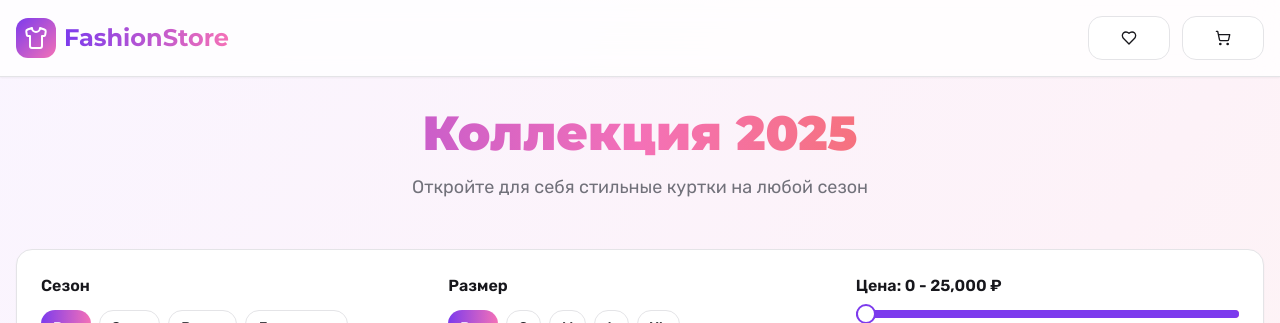
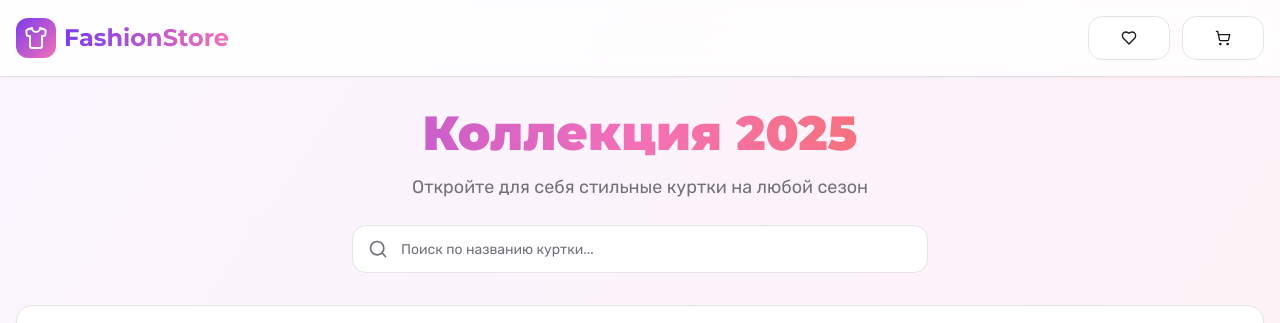
Before and after one commit to pr-poehali-dev/jacket-photo-creation, a React (Vite) app: page / in a window 1280 px wide. Shown: the top 323 px of the page. Built offline with nearby package versions, Linux system fonts and the light colour scheme.

Commit message:
Feat: добавить поиск товаров в каталоге

```diff
--- a/src/pages/Index.tsx
+++ b/src/pages/Index.tsx
@@ -6,6 +6,7 @@ import { Badge } from '@/components/ui/badge';
 import { Sheet, SheetContent, SheetHeader, SheetTitle, SheetTrigger } from '@/components/ui/sheet';
 import { Slider } from '@/components/ui/slider';
 import { Label } from '@/components/ui/label';
+import { Input } from '@/components/ui/input';
 import { Select, SelectContent, SelectItem, SelectTrigger, SelectValue } from '@/components/ui/select';
 import Icon from '@/components/ui/icon';
 
@@ -94,6 +95,7 @@ export default function Index() {
   const [priceRange, setPriceRange] = useState<[number, number]>([0, 25000]);
   const [filterSize, setFilterSize] = useState<string>('Все');
   const [sortBy, setSortBy] = useState<string>('default');
+  const [searchQuery, setSearchQuery] = useState<string>('');
 
   const categories = ['Все', 'Зима', 'Весна', 'Демисезон'];
   const sizes = ['Все', 'S', 'M', 'L', 'XL'];
@@ -119,7 +121,8 @@ export default function Index() {
       const categoryMatch = selectedCategory === 'Все' || p.category === selectedCategory;
       const priceMatch = p.price >= priceRange[0] && p.price <= priceRange[1];
       const sizeMatch = filterSize === 'Все' || p.sizes.includes(filterSize);
-      return categoryMatch && priceMatch && sizeMatch;
+      const searchMatch = searchQuery === '' || p.name.toLowerCase().includes(searchQuery.toLowerCase());
+      return categoryMatch && priceMatch && sizeMatch && searchMatch;
     })
     .sort((a, b) => {
       switch (sortBy) {
@@ -289,13 +292,35 @@ export default function Index() {
       </header>
 
       <main className="container mx-auto px-4 py-8">
-        <section className="mb-12 text-center animate-fade-in">
+        <section className="mb-8 text-center animate-fade-in">
           <h2 className="text-5xl font-black mb-4 bg-gradient-to-r from-primary via-secondary to-accent bg-clip-text text-transparent">
             Коллекция 2025
           </h2>
-          <p className="text-lg text-muted-foreground max-w-2xl mx-auto">
+          <p className="text-lg text-muted-foreground max-w-2xl mx-auto mb-6">
             Откройте для себя стильные куртки на любой сезон
           </p>
+          <div className="max-w-xl mx-auto">
+            <div className="relative">
+              <Icon name="Search" className="absolute left-4 top-1/2 -translate-y-1/2 text-muted-foreground" size={20} />
+              <Input
+                type="text"
+                placeholder="Поиск по названию куртки..."
+                value={searchQuery}
+                onChange={(e) => setSearchQuery(e.target.value)}
+                className="pl-12 pr-12 h-12 text-base"
+              />
+              {searchQuery && (
+                <Button
+                  variant="ghost"
+                  size="icon"
+                  className="absolute right-2 top-1/2 -translate-y-1/2"
+                  onClick={() => setSearchQuery('')}
+                >
+                  <Icon name="X" size={20} />
+                </Button>
+              )}
+            </div>
+          </div>
         </section>
 
         <div className="mb-8 space-y-6">
@@ -359,7 +384,7 @@ export default function Index() {
                 </div>
               </div>
 
-              {(selectedCategory !== 'Все' || filterSize !== 'Все' || priceRange[0] > 0 || priceRange[1] < 25000 || sortBy !== 'default') && (
+              {(selectedCategory !== 'Все' || filterSize !== 'Все' || priceRange[0] > 0 || priceRange[1] < 25000 || sortBy !== 'default' || searchQuery !== '') && (
                 <div className="mt-4 pt-4 border-t flex items-center justify-between">
                   <p className="text-sm text-muted-foreground">
                     Найдено товаров: {filteredAndSortedProducts.length}
@@ -372,10 +397,11 @@ export default function Index() {
                       setFilterSize('Все');
                       setPriceRange([0, 25000]);
                       setSortBy('default');
+                      setSearchQuery('');
                     }}
                   >
                     <Icon name="X" size={16} className="mr-2" />
-                    Сбросить фильтры
+                    Сбросить всё
                   </Button>
                 </div>
               )}
```
